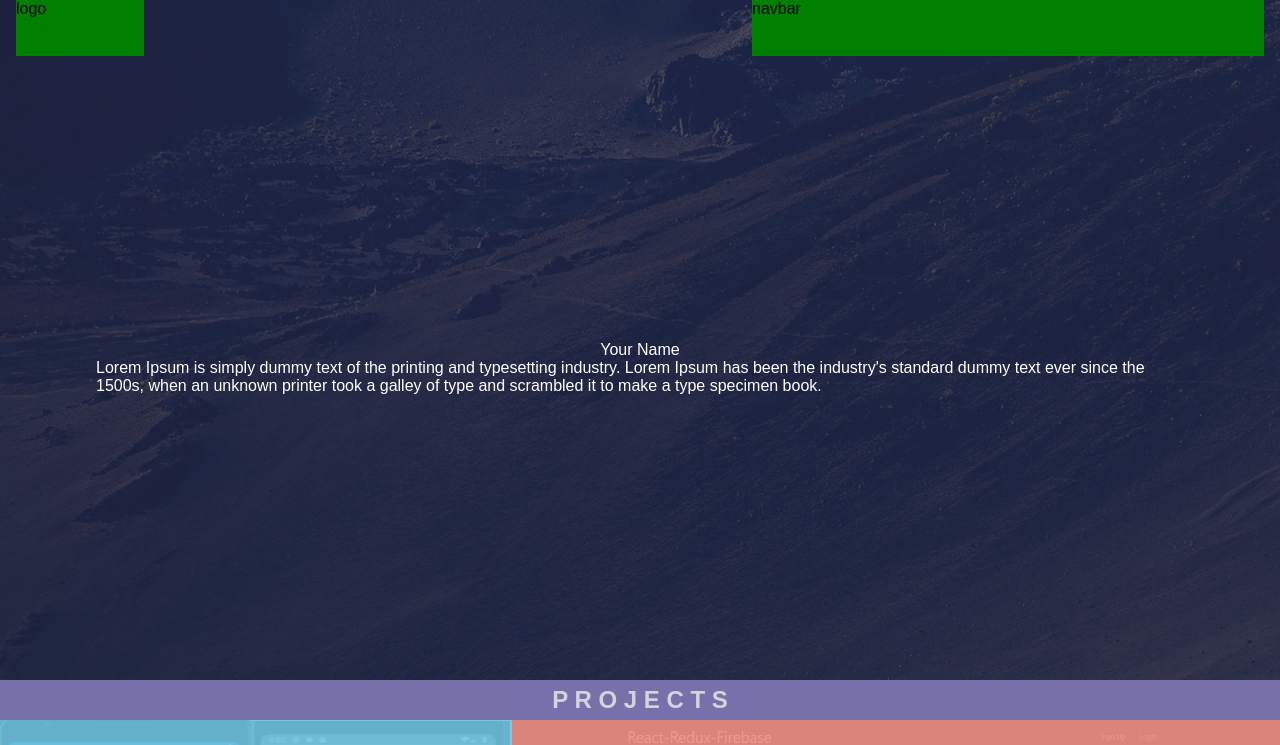
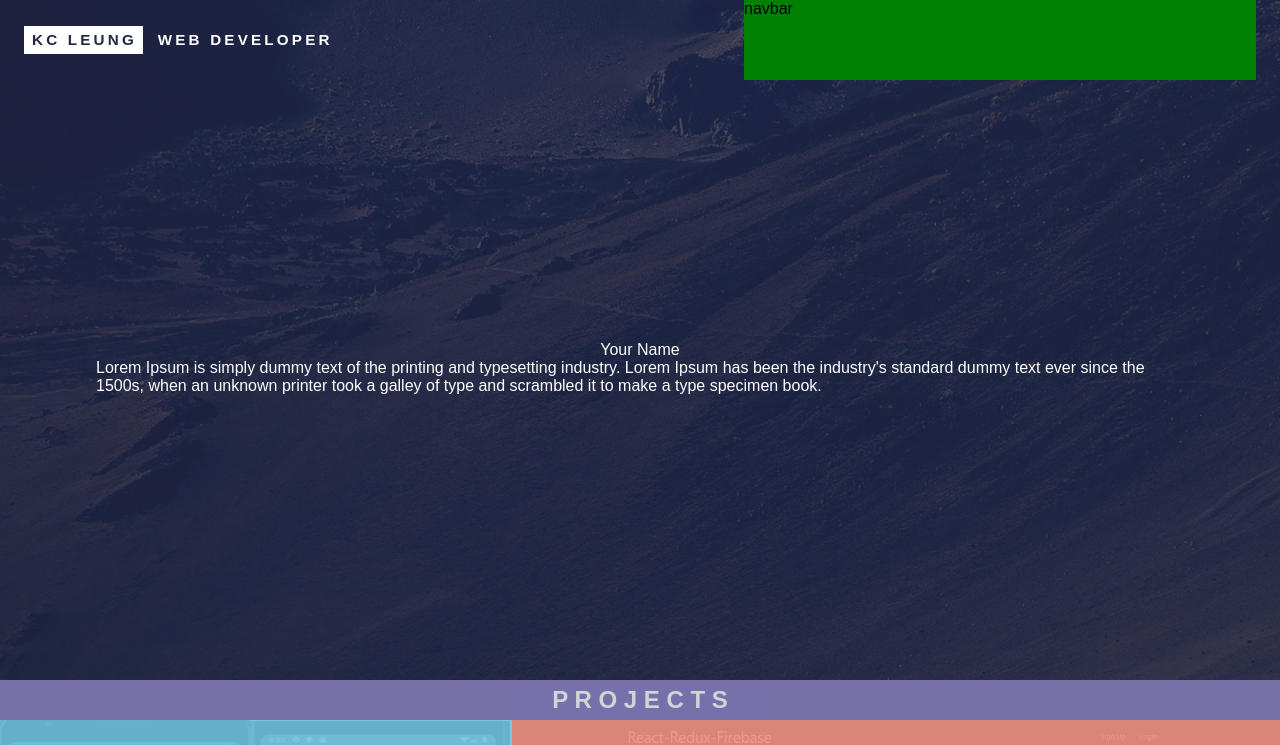
Before and after one commit to kc-leung/eportfolio, a React (Create React App) app: page / in a window 1280 px wide. Shown: the top 745 px of the page. Built offline with nearby package versions, Linux system fonts and the light colour scheme.

Commit message:
logon container

```diff
--- a/src/components/Header/Header.js
+++ b/src/components/Header/Header.js
@@ -5,7 +5,10 @@ export default class Header extends Component {
   render() {
     return (
       <div className="headerContainer">
-        <div className="logo">logo</div>
+        <div className="logoContainer">
+          <div className="name">KC LEUNG</div>
+          <div className="profession">WEB DEVELOPER</div>
+        </div>
         <div className="navbar">navbar</div>
       </div>
     );
--- a/src/components/Header/Header.scss
+++ b/src/components/Header/Header.scss
@@ -1,13 +1,38 @@
 .headerContainer {
-  height: 7vh;
-  padding: 0 1rem;
+  height: 10vh;
+  padding: 0 1.5rem;
   display: flex;
   justify-content: space-between;
   z-index: 1;
 
-  .logo {
-    width: 10vw;
-    background-color: green;
+  .logoContainer {
+    height: 100%;
+    display: flex;
+    justify-content: center;
+    align-items: center;
+
+    .name {
+      padding: 0 0.4rem 0 0.5rem;
+      margin-right: 0.9rem;
+      height: 35%;
+      display: flex;
+      justify-content: center;
+      align-items: center;
+      background-color: white;
+      color: #242943;
+      font-size: 0.95rem;
+      font-weight: 600;
+      line-height: 1.65em;
+      letter-spacing: 0.2rem;
+    }
+
+    .profession {
+      color: white;
+      font-size: 0.95rem;
+      font-weight: 600;
+      line-height: 1.65em;
+      letter-spacing: 0.2rem;
+    }
   }
 
   .navbar {
```
